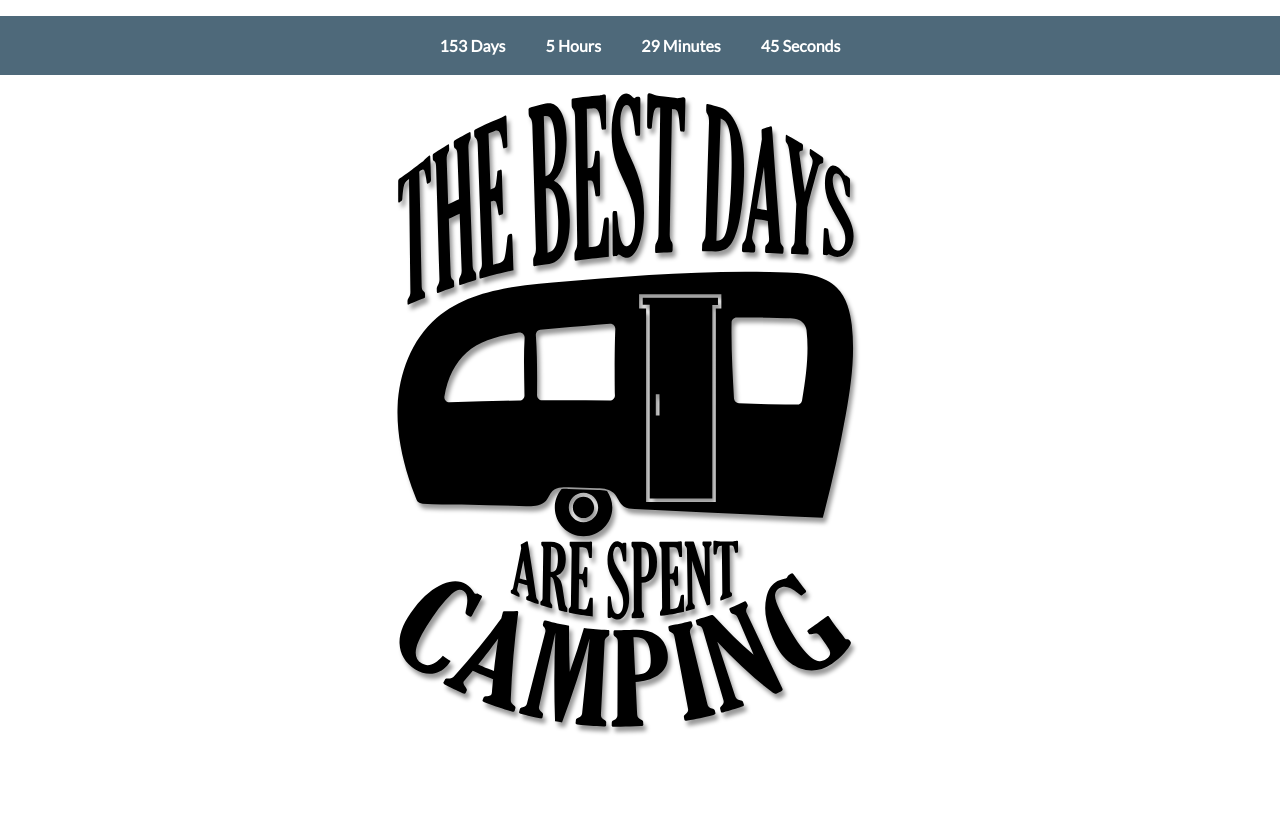
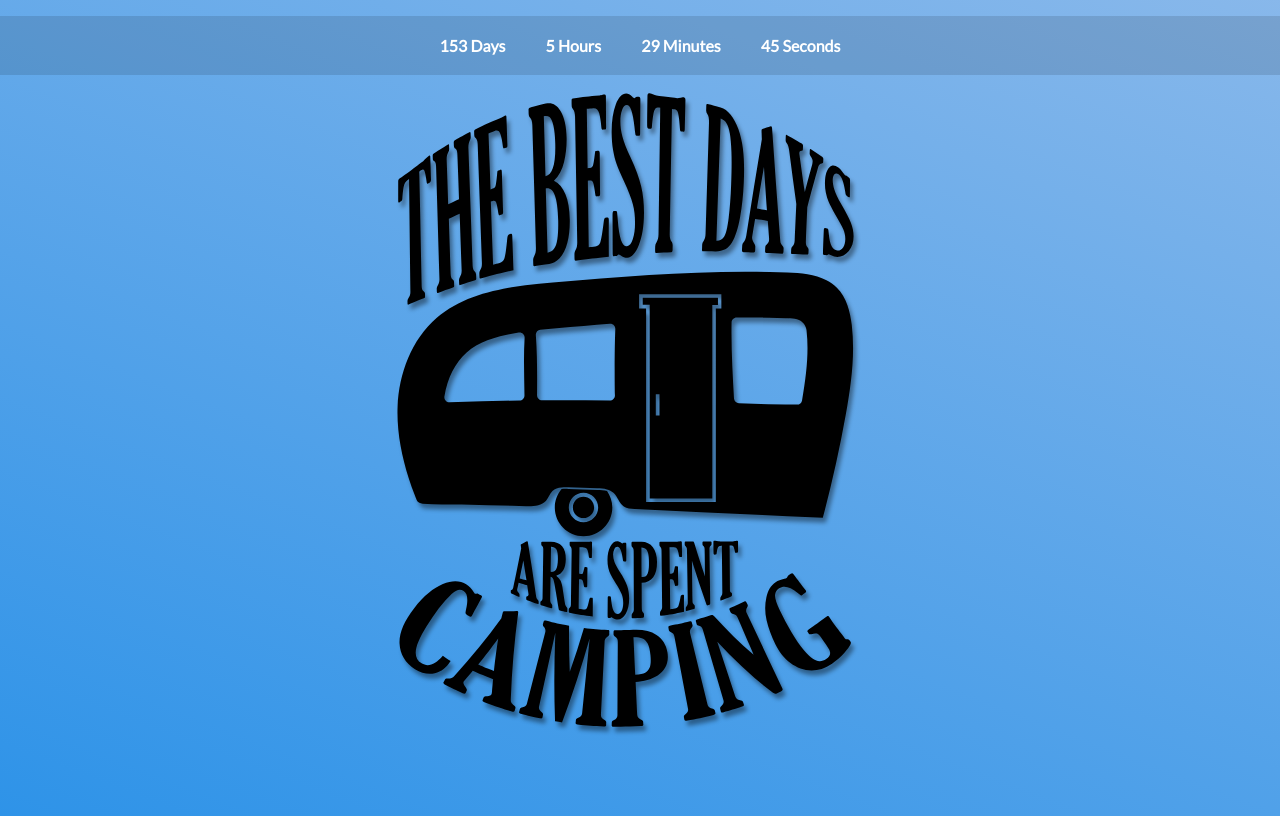
Before and after one commit to Degi100/bollen, a React (Create React App) app: page / in a window 1280 px wide. Built offline with nearby package versions, Linux system fonts and the light colour scheme.

Commit message:
change color

```diff
--- a/src/App.scss
+++ b/src/App.scss
@@ -1,5 +1,6 @@
 .App {
   text-align: center;
+
 
   .caravan-logo {
     width: 100vh;
--- a/src/components/Countdown/countdown.scss
+++ b/src/components/Countdown/countdown.scss
@@ -1,14 +1,20 @@
 @import url("https://fonts.googleapis.com/css?family=Lato");
-
 
 body {
   font-family: "Lato", sans-serif;
+  background: rgb(215, 215, 236);
+  background: linear-gradient(
+    201deg,
+    rgba(215, 215, 236, 0.9528011888349089) -90%,
+    rgba(46, 147, 232, 1) 100%
+  );
+  height: 100vh;
 }
 
 .counter {
   display: flex;
   justify-content: center;
-    background-color: rgb(78, 105, 122);
+  background-color: rgba(0, 0, 0, 0.123);
 
   span {
     font-weight: bold;
```
Also changed, not shown: 1 other file (tests, documents, lock files or other folders). Lines whose indentation alone changed are shown as unchanged.
